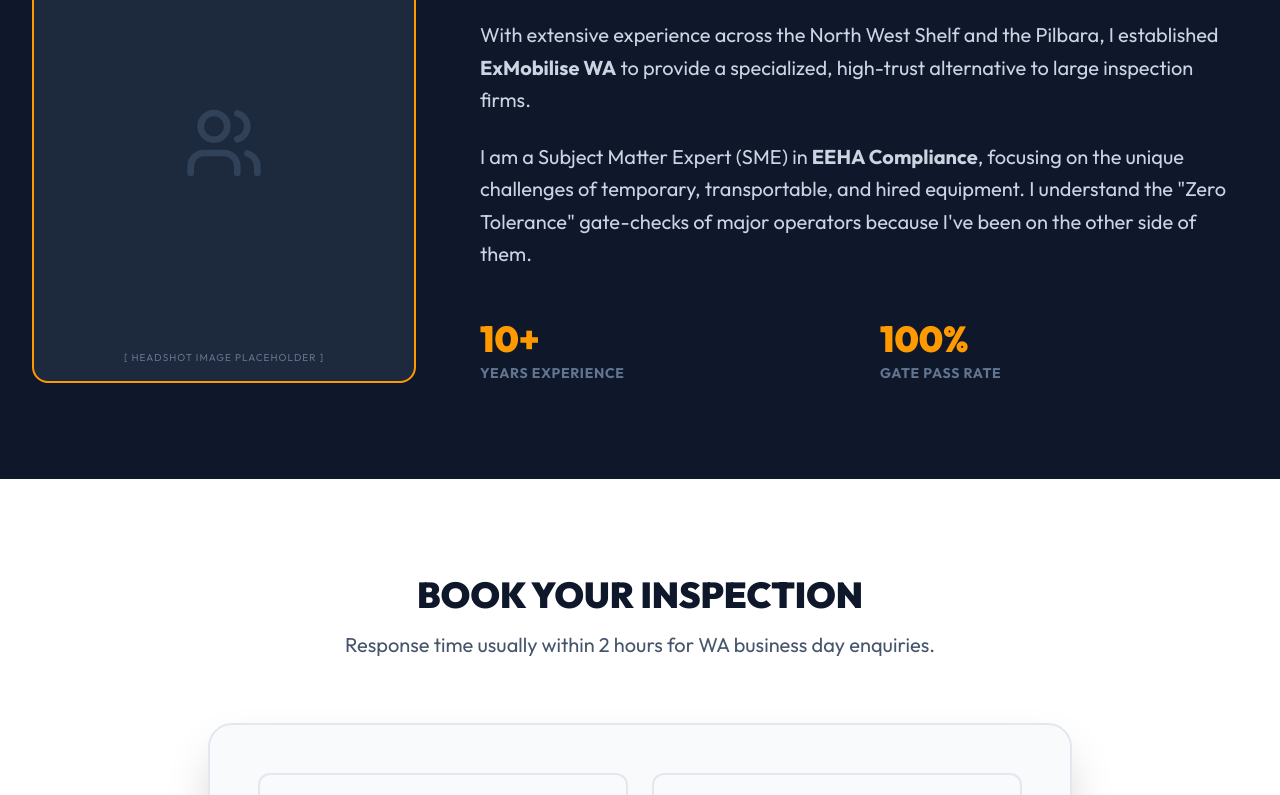
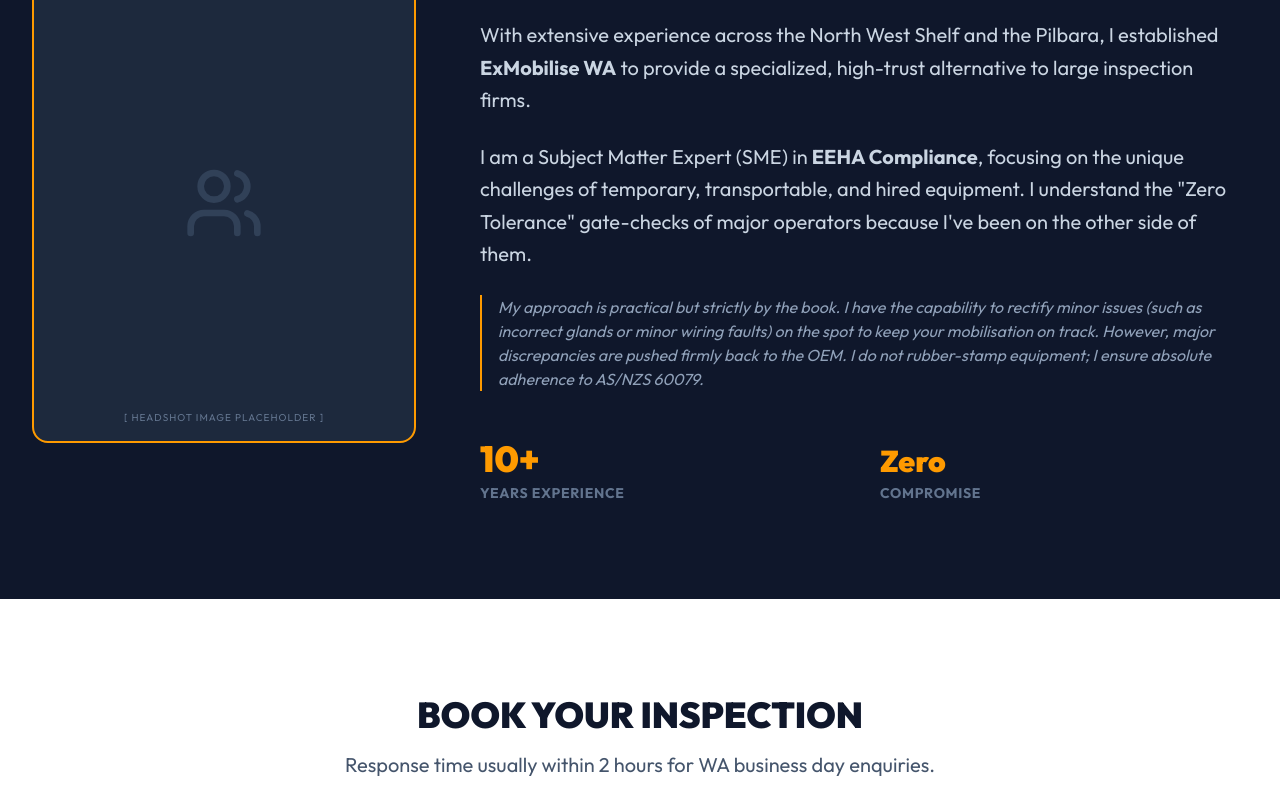
Before and after one commit to Scottation/exmobilisewa, a React (Vite) app: page / in a window 1280 px wide. Shown: the part 1734-2529 px from the top of the page. Built offline with nearby package versions, Linux system fonts and the light colour scheme.

Commit message:
Update App.jsx

```diff
--- a/src/App.jsx
+++ b/src/App.jsx
@@ -282,6 +282,9 @@
                 <p>
                   I am a Subject Matter Expert (SME) in <strong>EEHA Compliance</strong>, focusing on the unique challenges of temporary, transportable, and hired equipment. I understand the "Zero Tolerance" gate-checks of major operators because I've been on the other side of them.
                 </p>
+                <p className="text-slate-400 text-base border-l-2 border-amber-500 pl-4 italic">
+                  My approach is practical but strictly by the book. I have the capability to rectify minor issues (such as incorrect glands or minor wiring faults) on the spot to keep your mobilisation on track. However, major discrepancies are pushed firmly back to the OEM. I do not rubber-stamp equipment; I ensure absolute adherence to AS/NZS 60079.
+                </p>
               </div>
               <div className="grid grid-cols-2 gap-8 mt-12">
                 <div>
@@ -289,8 +292,8 @@
                   <p className="text-sm font-bold uppercase tracking-wider text-slate-500">Years Experience</p>
                 </div>
                 <div>
-                  <h4 className="text-amber-500 font-black text-4xl mb-1">100%</h4>
-                  <p className="text-sm font-bold uppercase tracking-wider text-slate-500">Gate Pass Rate</p>
+                  <h4 className="text-amber-500 font-black text-3xl mb-1 mt-1">Zero</h4>
+                  <p className="text-sm font-bold uppercase tracking-wider text-slate-500">Compromise</p>
                 </div>
               </div>
             </div>
```
